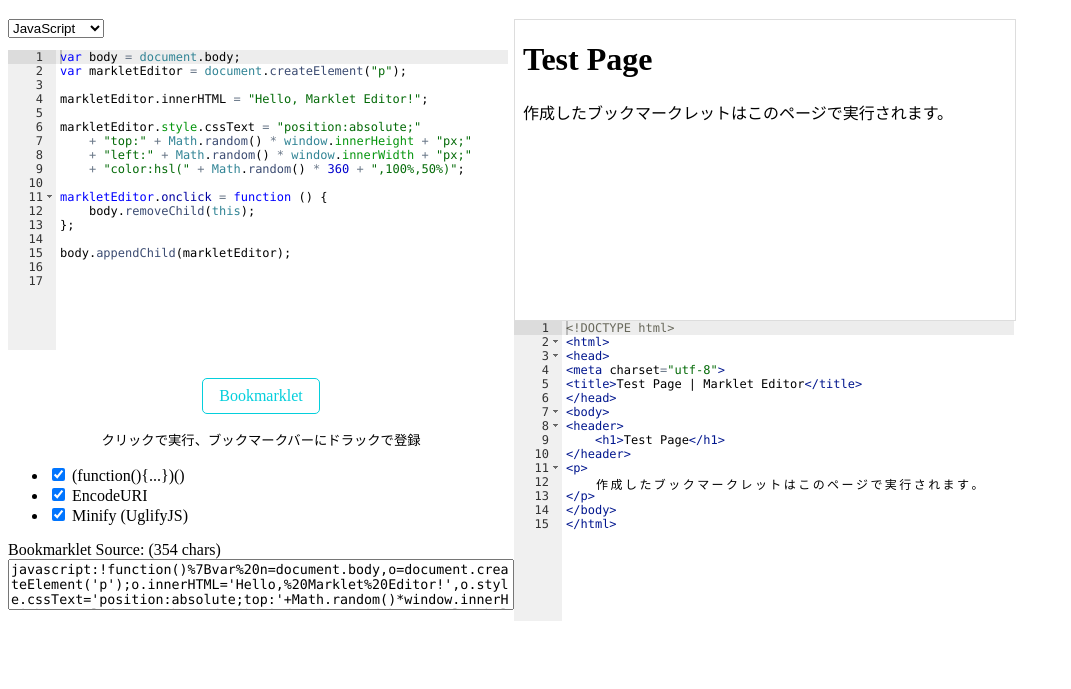
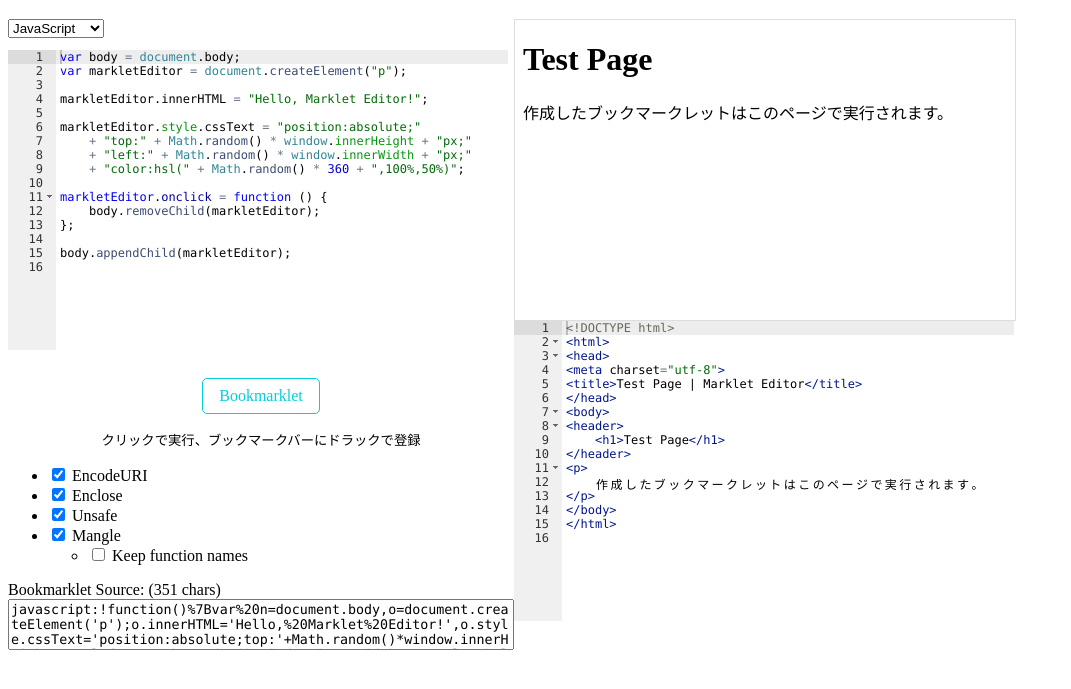
Before and after one commit to iMasanari/marklet-editor, a plain HTML site: page index.html in a window 1280 px wide. Shown: the part 61-750 px from the top of the page, without its empty margins (0-1071 px from the left). Drawn offline with Linux system fonts and the light colour scheme.

Commit message:
minifyオプションの修正、追加

```diff
--- a/index.html
+++ b/index.html
@@ -28,11 +28,10 @@ markletEditor.style.cssText = "position:absolute;"
     + "color:hsl(" + Math.random() * 360 + ",100%,50%)";
 
 markletEditor.onclick = function () {
-    body.removeChild(this);
+    body.removeChild(markletEditor);
 };
 
 body.appendChild(markletEditor);
-
 </pre>
     <div class="link-contener">
         <a id="link" href="javascript:void(0)" title="Bookmarklet">Bookmarklet</a>
@@ -41,16 +40,27 @@ body.appendChild(markletEditor);
     </div>
     <ul>
         <li>
-            <input type="checkbox" id="wrapper" checked>
-            <label for="wrapper">(function(){...})()</label>
-        </li>
-        <li>
             <input type="checkbox" id="encodeURI" checked>
             <label for="encodeURI">EncodeURI</label>
         </li>
         <li>
-            <input type="checkbox" id="opt-uglify" checked>
-            <label for="opt-uglify">Minify (UglifyJS)</label>
+            <input type="checkbox" id="enclose" checked>
+            <label for="enclose">Enclose</label>
+        </li>
+        <li>
+            <input type="checkbox" id="unsafe" checked>
+            <label for="unsafe">Unsafe</label>
+        </li>
+        <li>
+            <input type="checkbox" id="mangle" checked>
+            <label for="mangle">Mangle</label>
+
+            <ul>
+                <li>
+                    <input type="checkbox" id="keep_fnames">
+                    <label for="keep_fnames">Keep function names</label>
+                </li>
+            </ul>
         </li>
     </ul>
     <div>
@@ -78,7 +88,8 @@ body.appendChild(markletEditor);
     作成したブックマークレットはこのページで実行されます。
 &lt;/p&gt;
 &lt;/body&gt;
-&lt;/html&gt;</pre>
+&lt;/html&gt;
+</pre>
     </div>
 </div>
 
--- a/script.js
+++ b/script.js
@@ -1,28 +1,24 @@
-(function () {
+(function() {
     'use strict';
 
     var link = document.getElementById('link');
-    var optLangage = document.getElementById('marklet-langage');
-    var wrapper = document.getElementById('wrapper');
-    var elEncode = document.getElementById('encodeURI');
-    var optUglify = document.getElementById('opt-uglify');
+    var langage = document.getElementById('marklet-langage');
+    var options = {
+        enclose: document.getElementById('enclose'),
+        mangle: document.getElementById('mangle'),
+        keep_fnames: document.getElementById('keep_fnames'),
+        unsafe: document.getElementById('unsafe'),
+        encode: document.getElementById('encodeURI')
+    }
 
     var chars = document.getElementById('chars');
     var output = document.getElementById('output');
     var iframe = document.getElementById('iframe');
 
-    var options = {
-        parse: {},
-        compress: {},
-        output: {
-            quote_style: 1
-        }
-    }
-
-    var delay = function (fnc, time) {
+    var delay = function(fnc, time) {
         var timer;
 
-        return function () {
+        return function() {
             clearTimeout(timer);
 
             return timer = setTimeout(fnc, time);
@@ -31,12 +27,12 @@
 
     var BlobURL = {
         list: [],
-        create: function (text, type) {
+        create: function(text, type) {
             var url = window.URL.createObjectURL(new Blob([text], { type: type }));
             this.list.push(url);
             return url;
         },
-        clear: function () {
+        clear: function() {
             for (var i = this.list.length; i--;) {
                 window.URL.revokeObjectURL(this.list[i]);
             }
@@ -47,21 +43,22 @@
     var markletEditor = ace.edit('marklet-editor');
 
     // markletEditor.setTheme('ace/theme/twilight');
-    markletEditor.getSession().setMode('ace/mode/' + optLangage.value);
+    markletEditor.getSession().setMode('ace/mode/' + langage.value);
     markletEditor.getSession().setUseWrapMode(true);
     markletEditor.$blockScrolling = Infinity;
 
     markletEditor.on('change', delay(createBookmarklet, 500), false);
 
-    optLangage.addEventListener('change', function () {
+    langage.addEventListener('change', function() {
         markletEditor = ace.edit('marklet-editor');
         markletEditor.getSession().setMode('ace/mode/' + this.value);
         createBookmarklet();
     }, false);
 
-    elEncode.addEventListener('change', createBookmarklet, false);
-    wrapper.addEventListener('change', createBookmarklet, false);
-    optUglify.addEventListener('change', createBookmarklet, false);
+    for (var key in options) {
+        if (!options.hasOwnProperty(key)) continue;
+        options[key].addEventListener('change', createBookmarklet, false);
+    }
 
     var htmlEditor = ace.edit('html-editor');
 
@@ -73,7 +70,7 @@
 
     link.addEventListener('click', runBookmarklet, false);
 
-    document.addEventListener('keydown', function (e) {
+    document.addEventListener('keydown', function(e) {
         if (e.keyCode == 13 && (e.metaKey || e.ctrlKey)) {
             runBookmarklet(e);
         }
@@ -91,7 +88,7 @@
     function createBookmarklet() {
         var code = markletEditor.getValue();
 
-        if (optLangage.value === 'coffee') {
+        if (langage.value === 'coffee') {
             try {
                 code = CoffeeScript.compile(code, { bare: true });
             } catch (e) {
@@ -102,27 +99,23 @@
             }
         }
 
-        if (wrapper.checked) {
-            code = '(function(){' + code + '\n})()';
-        }
-
-        if (optUglify.checked) {
         try {
-                code = minify(code, options);
+            code = minify(code, {
+                enclose: options.enclose.checked,
+                mangle: options.mangle.checked,
+                unsafe: options.unsafe.checked,
+                keep_fnames: options.keep_fnames.checked
+            });
         } catch (e) {
             output.value = e.message;
             return;
         }
-        } else {
-            code = code.replace(/\n\s*/g, '');
-            code = code.replace(/\s*([^A-Za-z0-9_$])\s*/g, '$1');
-        }
 
-        if (elEncode.checked) {
+        if (options.encode.checked) {
             code = encodeURI(code);
         }
 
-        code = 'javascript:' + code.replace(/;\}/g, '}');
+        code = 'javascript:' + code;
 
         chars.innerHTML = code.length;
         output.value = link.href = code;
@@ -136,18 +129,27 @@
     }
 
     function minify(code, options) {
-        options = options || {};
+        var toplevel_ast = UglifyJS.parse(code);
 
-        var toplevel_ast = UglifyJS.parse(code, options.parse || {});
+        if (options.enclose) toplevel_ast = toplevel_ast.wrap_enclose([]);
+
         toplevel_ast.figure_out_scope();
 
-        var compressor = new UglifyJS.Compressor(options.compress || {});
+        var compressor = new UglifyJS.Compressor({
+            unsafe: options.unsafe || false
+        });
         var compressed_ast = toplevel_ast.transform(compressor);
 
+        if (options.mangle) {
             compressed_ast.figure_out_scope();
             compressed_ast.compute_char_frequency();
-        compressed_ast.mangle_names();
+            compressed_ast.mangle_names({
+                keep_fnames: options.keep_fnames || false
+            });
+        }
 
-        return compressed_ast.print_to_string(options.output || {});
+        return compressed_ast.print_to_string({
+            quote_style: 1
+        });
     }
 })();
```
Lines whose indentation alone changed are shown as unchanged.
